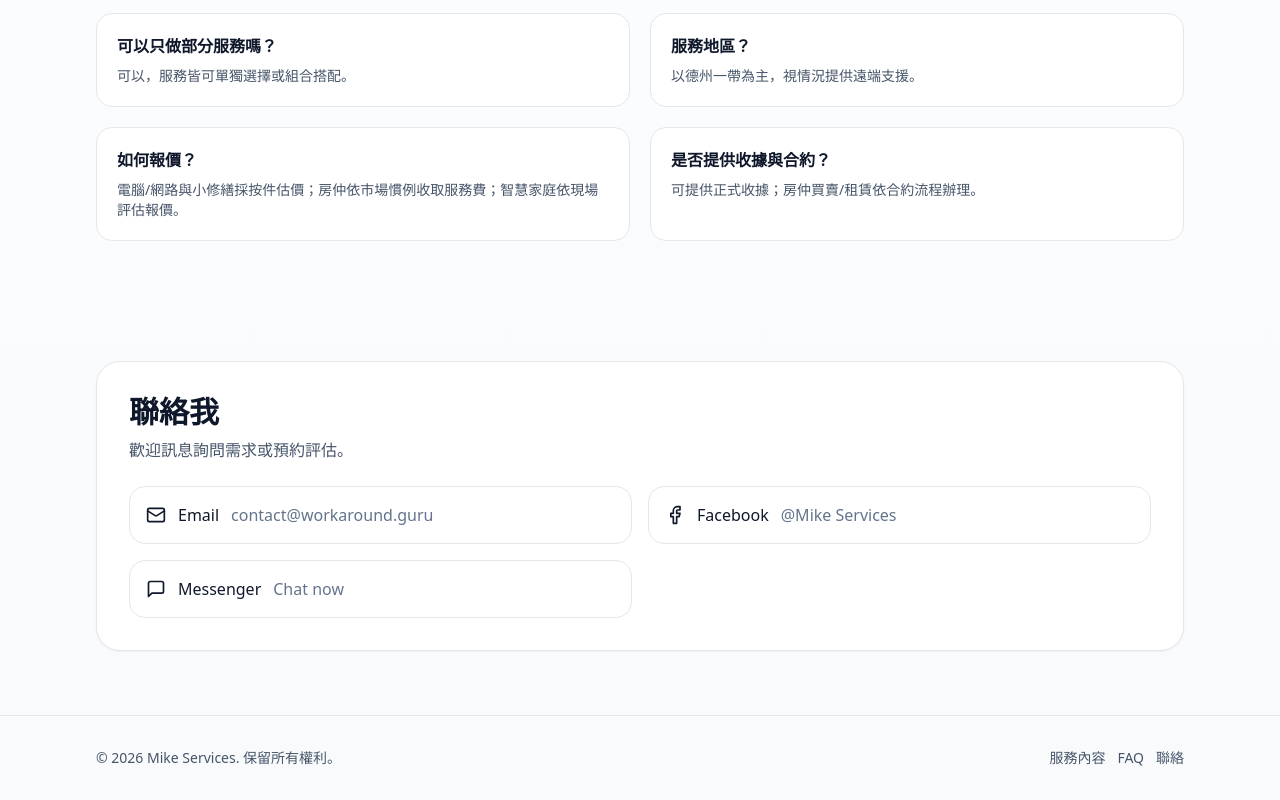
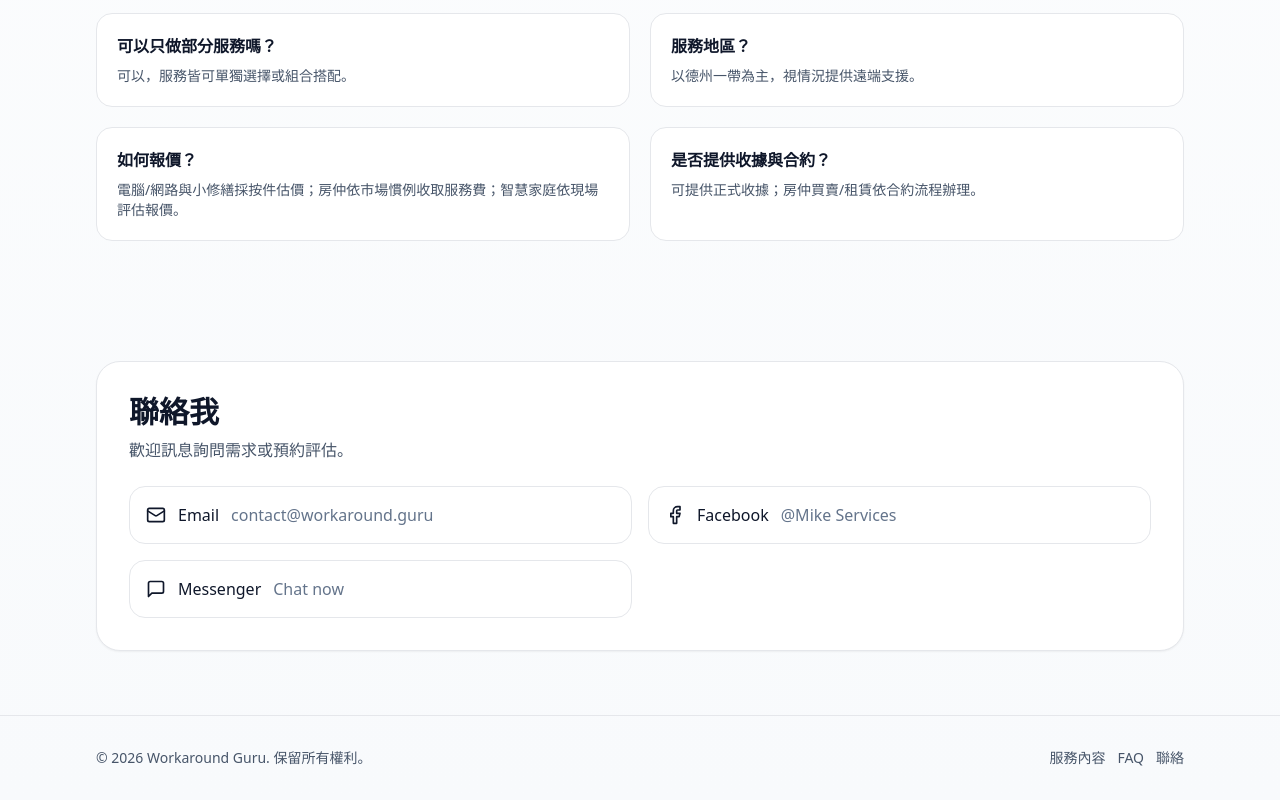
Before and after one commit to MTL138/mike-services-site, a React (Vite) app in the folder mike-services-site/: page / in a window 1280 px wide. Shown: the part 1488-2288 px from the top of the page. Built offline with nearby package versions, Linux system fonts and the light colour scheme.

Commit message:
Update App.tsx

```diff
--- a/mike-services-site/src/App.tsx
+++ b/mike-services-site/src/App.tsx
@@ -254,7 +254,7 @@ export default function App() {
 
       <footer className="py-8 border-t text-sm text-slate-600">
         <Section className="flex flex-col sm:flex-row items-start sm:items-center justify-between gap-4">
-          <div>© {new Date().getFullYear()} Mike Services. {t("保留所有權利。", "All rights reserved.")}</div>
+          <div>© {new Date().getFullYear()} Workaround Guru. {t("保留所有權利。", "All rights reserved.")}</div>
           <div className="flex items-center gap-3">
             <a className="underline-offset-4 hover:underline" href="#services">{t("服務內容", "Services")}</a>
             <a className="underline-offset-4 hover:underline" href="#faq">FAQ</a>
```
